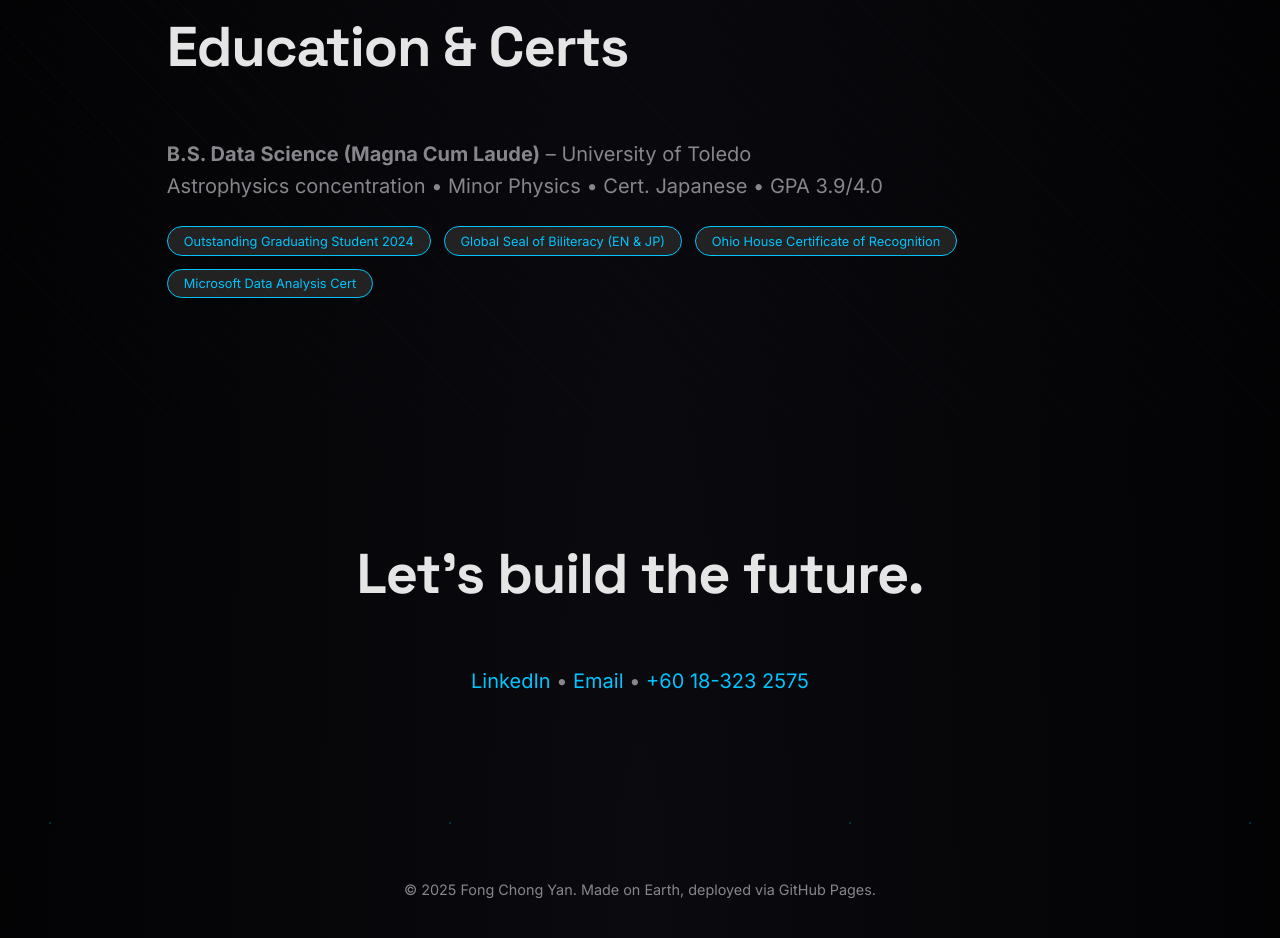
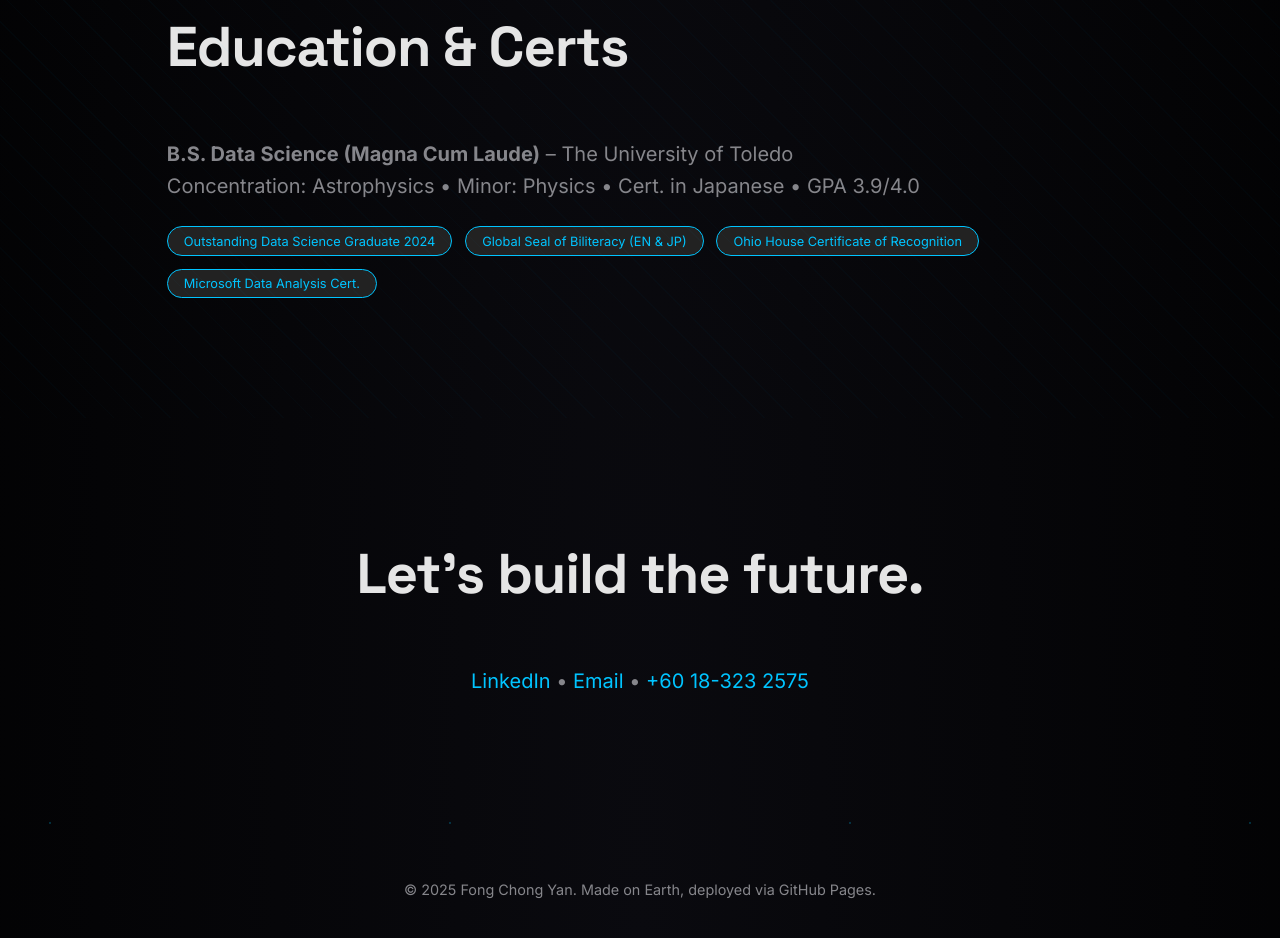
Before and after one commit to Th3tGuy/CyanFong.github.io, a plain HTML site: page index.html in a window 1280 px wide. Shown: the part 3640-4578 px from the top of the page. Drawn offline with Linux system fonts and the light colour scheme.

Commit message:
Update index.html

```diff
--- a/index.html
+++ b/index.html
@@ -251,13 +251,13 @@
   <section id="edu">
     <div class="center">
       <h2>Education & Certs</h2>
-      <p><strong>B.S. Data Science (Magna Cum Laude)</strong> – University of Toledo<br>
-        Astrophysics concentration • Minor Physics • Cert. Japanese • GPA 3.9/4.0</p>
+      <p><strong>B.S. Data Science (Magna Cum Laude)</strong> – The University of Toledo<br>
+        Concentration: Astrophysics • Minor: Physics • Cert. in Japanese • GPA 3.9/4.0</p>
       <div class="awards-bar">
-        <span class="award-tag">Outstanding Graduating Student 2024</span>
+        <span class="award-tag">Outstanding Data Science Graduate 2024</span>
         <span class="award-tag">Global Seal of Biliteracy (EN & JP)</span>
         <span class="award-tag">Ohio House Certificate of Recognition</span>
-        <span class="award-tag">Microsoft Data Analysis Cert</span>
+        <span class="award-tag">Microsoft Data Analysis Cert.</span>
       </div>
     </div>
   </section>
```
